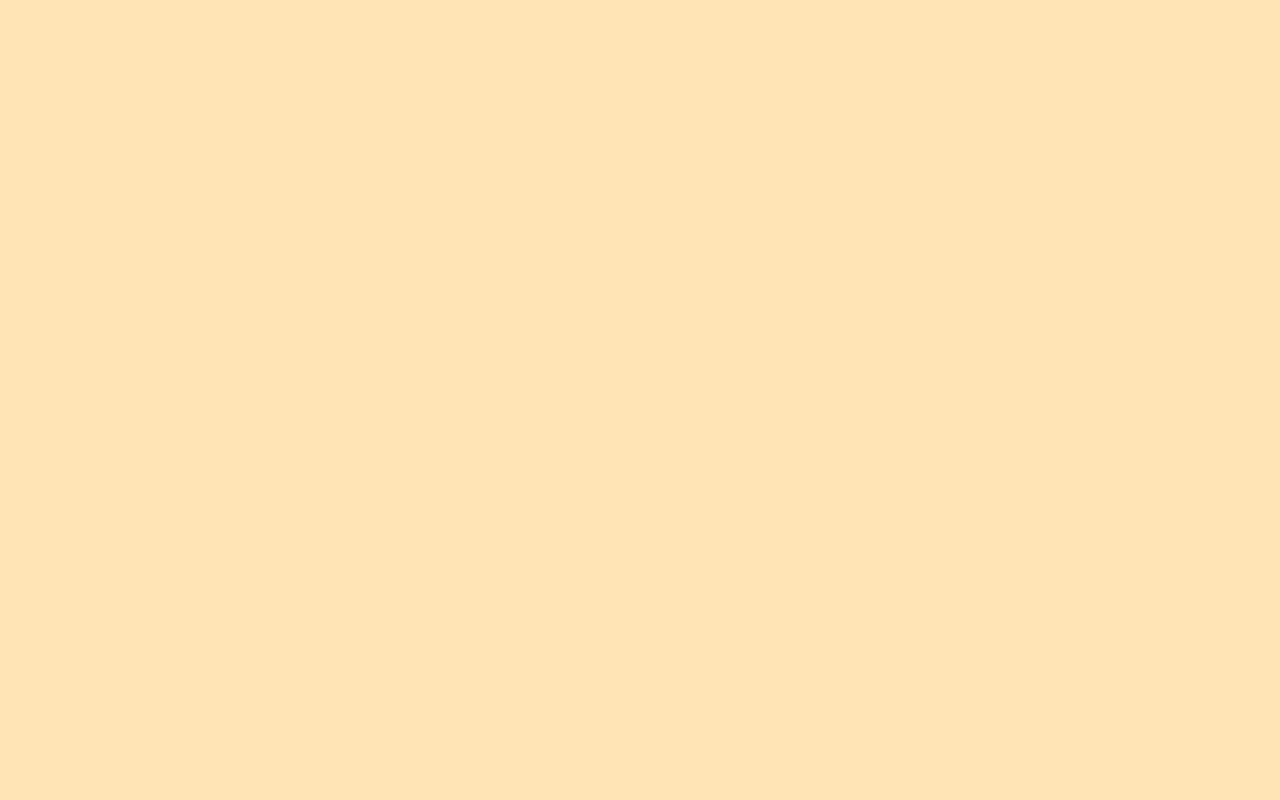
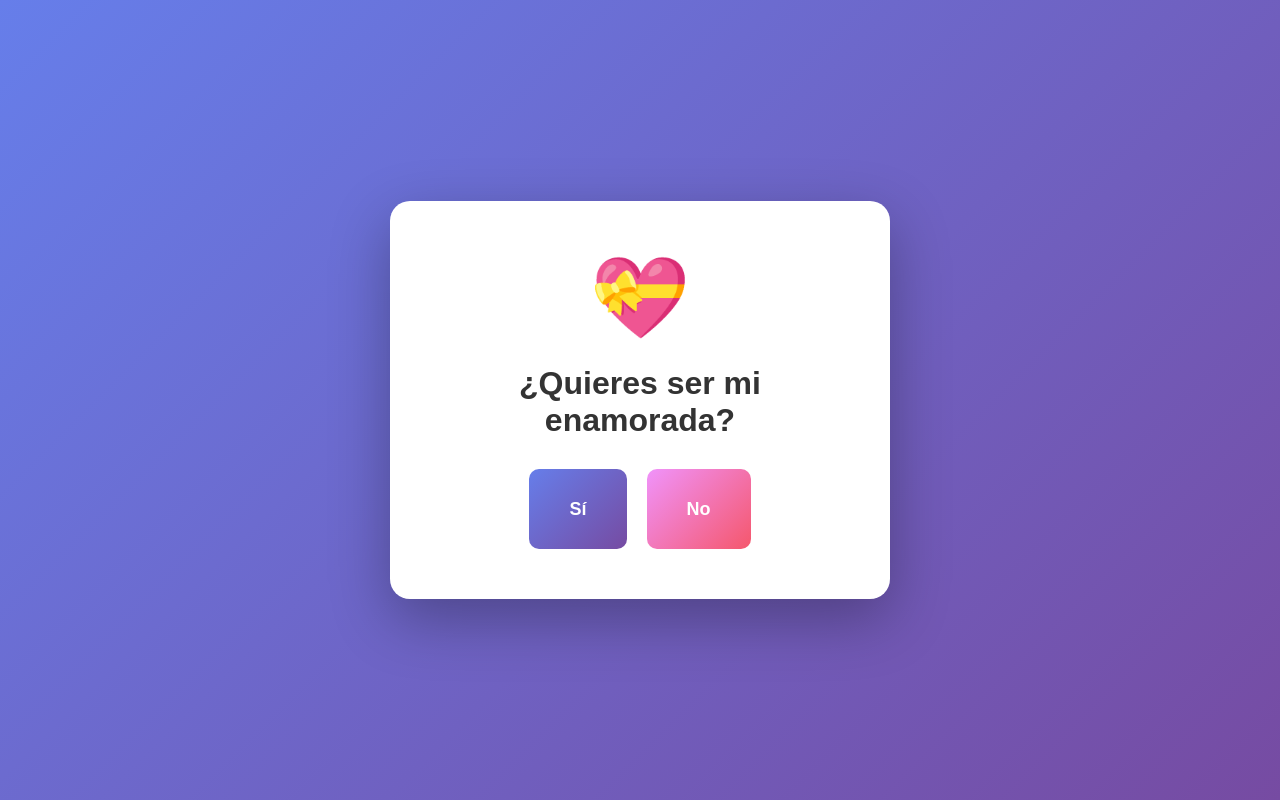
Before and after one commit to MuchoM158/wb, a plain HTML site: page index.html in a window 1280 px wide. Drawn offline with Linux system fonts and the light colour scheme.

Commit message:
Update index.html

```diff
--- a/index.html
+++ b/index.html
@@ -2,107 +2,220 @@
 <html lang="es">
 <head>
     <meta charset="UTF-8">
-  <title>Flor amarilla</title>
+    <meta name="viewport" content="width=device-width, initial-scale=1.0">
+    <title>No sabo</title>
     <style>
+        * {
+            margin: 0;
+            padding: 0;
+            box-sizing: border-box;
+        }
+
         body {
-      margin: 0;
-      height: 100vh;
+            font-family: 'Arial', sans-serif;
             display: flex;
             justify-content: center;
             align-items: center;
-      animation: fondoCalido 20s infinite alternate;
+            min-height: 100vh;
+            background: linear-gradient(135deg, #667eea 0%, #764ba2 100%);
+            overflow: hidden;
         }
 
-    @keyframes fondoCalido {
-      0%   { background-color: #fffbe6; }   /* crema */
-      25%  { background-color: #ffe4b5; }   /* moccasin */
-      50%  { background-color: #ffd700; }   /* dorado */
-      75%  { background-color: #ffcc80; }   /* naranja suave */
-      100% { background-color: #ffb6b6; }   /* coral claro */
+        .container {
+            text-align: center;
+            background: white;
+            padding: 50px;
+            border-radius: 20px;
+            box-shadow: 0 20px 60px rgba(0, 0, 0, 0.3);
+            max-width: 500px;
         }
 
-    .canvas {
-      position: absolute;
-      top: 50%;
-      left: 50%;
-      transform: translate(-45%, -55%);
-      height: 200px;
+        h1 {
+            color: #333;
+            margin-bottom: 30px;
+            font-size: 2em;
         }
 
-    .flor {
-      position: absolute;
-      width: 32px;
-      height: 32px;
-      background-image: url('flor amarilla.png'); /* ← Reemplaza con tu imagen */
-      background-size: cover;
-      animation: aparecer 1s ease forwards;
-      opacity: 0;
+        .buttons {
+            display: flex;
+            gap: 20px;
+            justify-content: center;
+            margin-top: 30px;
+            position: relative;
+            height: 80px;
         }
 
-    @keyframes aparecer {
-      0% { transform: scale(0); opacity: 0; }
-      100% { transform: scale(1); opacity: 1; }
+        button {
+            padding: 15px 40px;
+            font-size: 18px;
+            border: none;
+            border-radius: 10px;
+            cursor: pointer;
+            font-weight: bold;
+            transition: transform 0.2s, box-shadow 0.2s;
+        }
+
+        #yesBtn {
+            background: linear-gradient(135deg, #667eea 0%, #764ba2 100%);
+            color: white;
+        }
+
+        #yesBtn:hover {
+            transform: scale(1.05);
+            box-shadow: 0 5px 20px rgba(102, 126, 234, 0.4);
+        }
+
+        #noBtn {
+            background: linear-gradient(135deg, #f093fb 0%, #f5576c 100%);
+            color: white;
+            transition: all 0.3s ease;
+        }
+
+        #noBtn.moving {
+            position: absolute;
+        }
+
+        .success {
+            display: none;
+            animation: fadeIn 0.5s;
+        }
+
+        .secret-message {
+            display: none;
+            animation: fadeIn 0.5s;
+        }
+
+        @keyframes fadeIn {
+            from { opacity: 0; transform: scale(0.8); }
+            to { opacity: 1; transform: scale(1); }
+        }
+
+        .emoji {
+            font-size: 80px;
+            margin-bottom: 20px;
+        }
+
+        #secretBtn {
+            background: none;
+            border: none;
+            font-size: 60px;
+            cursor: pointer;
+            margin-top: 20px;
+            padding: 10px;
+            transition: transform 0.3s;
+        }
+
+        #secretBtn:hover {
+            transform: scale(1.2) rotate(10deg);
+        }
+
+        .secret-text {
+            font-size: 18px;
+            color: #555;
+            margin-top: 20px;
+            padding: 20px;
+            background: #f8f9fa;
+            border-radius: 10px;
+            border-left: 4px solid #667eea;
+            font-style: italic;
         }
     </style>
 </head>
 <body>
-  <!-- 🎵 Música de fondo -->
-  <audio autoplay loop>
-    <source src="Floricienta Flores Amarillas.mp3" type="audio/mpeg">
-  </audio>
-
-  <div class="canvas" id="canvas"></div>
+    <div class="container">
+        <div id="question">
+            <div class="emoji">💝</div>
+            <h1>¿Quieres ser mi enamorada?</h1>
+            <div class="buttons">
+                <button id="yesBtn">Sí</button>
+                <button id="noBtn">No</button>
+            </div>
+        </div>
+        <div id="success" class="success">
+            <div class="emoji">🎉</div>
+            <h1>¡Sabía que dirías que sí mi bonita!</h1>
+            <p style="font-size: 20px; color: #666; margin-top: 20px;">¡Luego te dare tu premio! 💕</p>
+            <button id="secretBtn">💌</button>
+        </div>
+        <div id="secretMessage" class="secret-message">
+            <div class="emoji">💖</div>
+            <h1>Mensaje Especial</h1>
+            <div class="secret-text">
+                El premio es algo que te pone cariñosa y hace que me digas de todo.💕
+            </div>
+        </div>
+    </div>
 
     <script>
-    const canvas = document.getElementById('canvas');
-    const tamaño = 30;
-    const espacioEntreLetras = 180;
+        const noBtn = document.getElementById('noBtn');
+        const yesBtn = document.getElementById('yesBtn');
+        const question = document.getElementById('question');
+        const success = document.getElementById('success');
+        const secretBtn = document.getElementById('secretBtn');
+        const secretMessage = document.getElementById('secretMessage');
+        const container = document.querySelector('.container');
 
-    const letras = {
-      R: [
-        [0,0],[1,0],[2,0],
-        [0,1],[2,1],
-        [0,2],[1,2],[2,2],
-        [0,3],[1,3],
-        [0,4],[2,4]
-      ],
-      U: [
-        [0,0],[2,0],
-        [0,1],[2,1],
-        [0,2],[2,2],
-        [0,3],[2,3],
-        [0,4],[1,4],[2,4]
-      ],
-      B: [
-        [0,0],[1,0],[2,0],
-        [0,1],[2,1],
-        [0,2],[1,2],[2,2],[3,2],
-        [0,3],[3,3],
-        [0,4],[1,4],[2,4],[3,4]
-      ],
-      Y: [
-        [0,0],[2,0],
-        [0.5,1],[1.5,1],
-        [1,2],
-        [1,3],
-        [1,4]
-      ]
-    };
+        function moveNoButton() {
+            noBtn.classList.add('moving');
 
-    const nombre = ['R','U','B','Y'];
-    const anchoNombre = nombre.length * espacioEntreLetras;
-    canvas.style.width = `${anchoNombre}px`;
+            const containerRect = container.getBoundingClientRect();
+            const btnRect = noBtn.getBoundingClientRect();
+            const yesBtnRect = yesBtn.getBoundingClientRect();
 
-    nombre.forEach((letra, index) => {
-      const coords = letras[letra];
-      coords.forEach((coord, i) => {
-        const flor = document.createElement('div');
-        flor.className = 'flor';
-        flor.style.left = `${coord[0] * tamaño + index * espacioEntreLetras}px`;
-        flor.style.top = `${coord[1] * tamaño}px`;
-        flor.style.animationDelay = `${i * 0.1 + index * 0.5}s`;
-        canvas.appendChild(flor);
+            const maxX = containerRect.width - btnRect.width - 100;
+            const maxY = containerRect.height - btnRect.height - 100;
+
+            let randomX, randomY;
+            let attempts = 0;
+            const maxAttempts = 50;
+
+            do {
+                randomX = Math.random() * maxX;
+                randomY = Math.random() * maxY - 50;
+
+                const noBtnLeft = randomX;
+                const noBtnRight = randomX + btnRect.width;
+                const noBtnTop = randomY;
+                const noBtnBottom = randomY + btnRect.height;
+
+                const yesBtnLeft = yesBtnRect.left - containerRect.left;
+                const yesBtnRight = yesBtnRect.right - containerRect.left;
+                const yesBtnTop = yesBtnRect.top - containerRect.top;
+                const yesBtnBottom = yesBtnRect.bottom - containerRect.top;
+
+                const margin = 20;
+                const noOverlap = (
+                    noBtnRight + margin < yesBtnLeft ||
+                    noBtnLeft - margin > yesBtnRight ||
+                    noBtnBottom + margin < yesBtnTop ||
+                    noBtnTop - margin > yesBtnBottom
+                );
+
+                if (noOverlap) {
+                    break;
+                }
+
+                attempts++;
+            } while (attempts < maxAttempts);
+
+            noBtn.style.left = randomX + 'px';
+            noBtn.style.top = randomY + 'px';
+        }
+
+        noBtn.addEventListener('mouseover', moveNoButton);
+        noBtn.addEventListener('click', (e) => {
+            e.preventDefault();
+            moveNoButton();
         });
+
+        yesBtn.addEventListener('click', () => {
+            question.style.display = 'none';
+            success.style.display = 'block';
+        });
+
+        secretBtn.addEventListener('click', () => {
+            success.style.display = 'none';
+            secretMessage.style.display = 'block';
         });
     </script>
 </body>
```
Lines whose indentation alone changed are shown as unchanged.
